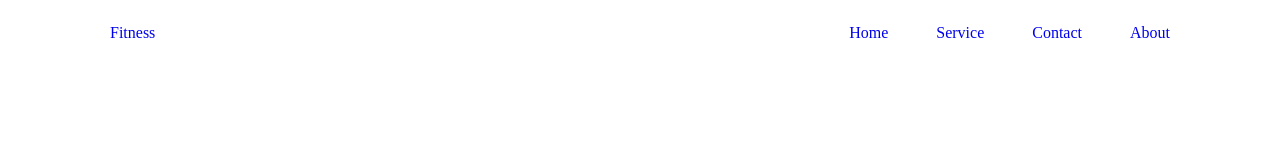
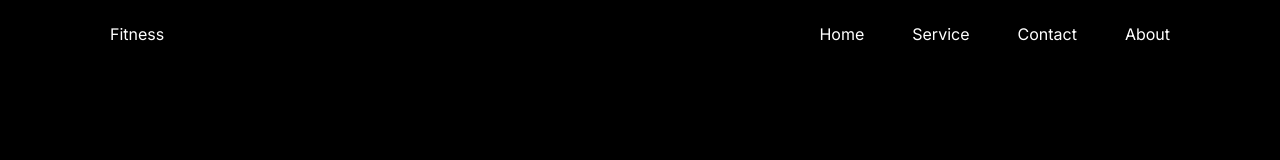
Before and after one commit to KYusufbd/fitness-website, a plain HTML site: page index.html in a window 1280 px wide. Drawn offline with Linux system fonts and the light colour scheme; a web font is replaced by a local one.

Commit message:
Added fonts

```diff
--- a/index.html
+++ b/index.html
@@ -4,6 +4,9 @@
     <meta charset="UTF-8">
     <meta name="viewport" content="width=device-width, initial-scale=1.0">
     <link rel="stylesheet" href="./styles/style.css">
+    <link rel="preconnect" href="https://fonts.googleapis.com">
+    <link rel="preconnect" href="https://fonts.gstatic.com" crossorigin>
+    <link href="https://fonts.googleapis.com/css2?family=Azeret+Mono:ital,wght@0,100..900;1,100..900&family=Inter:ital,opsz,wght@0,14..32,100..900;1,14..32,100..900&display=swap" rel="stylesheet">
     <title>Fitness Website</title>
 </head>
 <body>
--- a/styles/style.css
+++ b/styles/style.css
@@ -1,11 +1,27 @@
+@font-face {
+    font-family: Miama;
+    src: url(../assets/fonts/Miama.otf);
+}
+
+/* Variables */
+:root {
+    --col: #ffffff;
+    --bgc: #000000;
+}
+
+
 /* Universal style */
 * {
     box-sizing: border-box;
     list-style: none;
+    font-family: "Inter", sans-serif;
+    font-optical-sizing: auto;
+    font-style: normal;
 }
 
 a {
     text-decoration: none;
+    color: var(--col);
 }
 
 /* temporary */
@@ -44,6 +60,11 @@ a {
 }
 
 /* Style for header */
+body {
+    color: var(--col);
+    background-color: var(--bgc);
+}
+
 nav {
     justify-content: space-between;
 }
```
Also changed, not shown: assets/fonts/Miama.otf (added).
